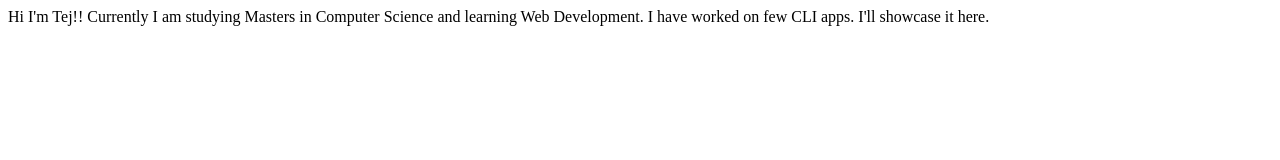
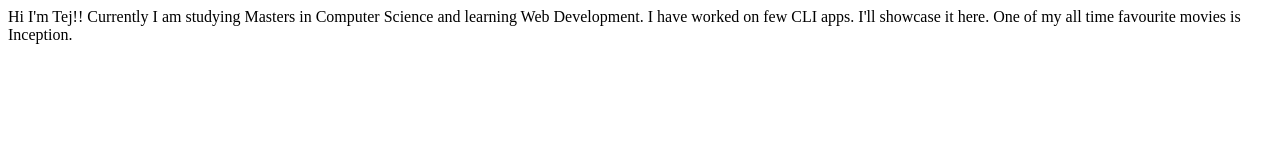
Before and after one commit to tejpatelme/tejpatel-portfolio, a plain HTML site: page index.html in a window 1280 px wide. Drawn offline with Linux system fonts and the light colour scheme.

Commit message:
update movie detail

```diff
--- a/index.html
+++ b/index.html
@@ -9,5 +9,6 @@
     Hi I'm Tej!!
     Currently I am studying Masters in Computer Science and learning Web Development.
     I have worked on few CLI apps. I'll showcase it here.
+    One of my all time favourite movies is Inception.
 </body>
 </html>
```
